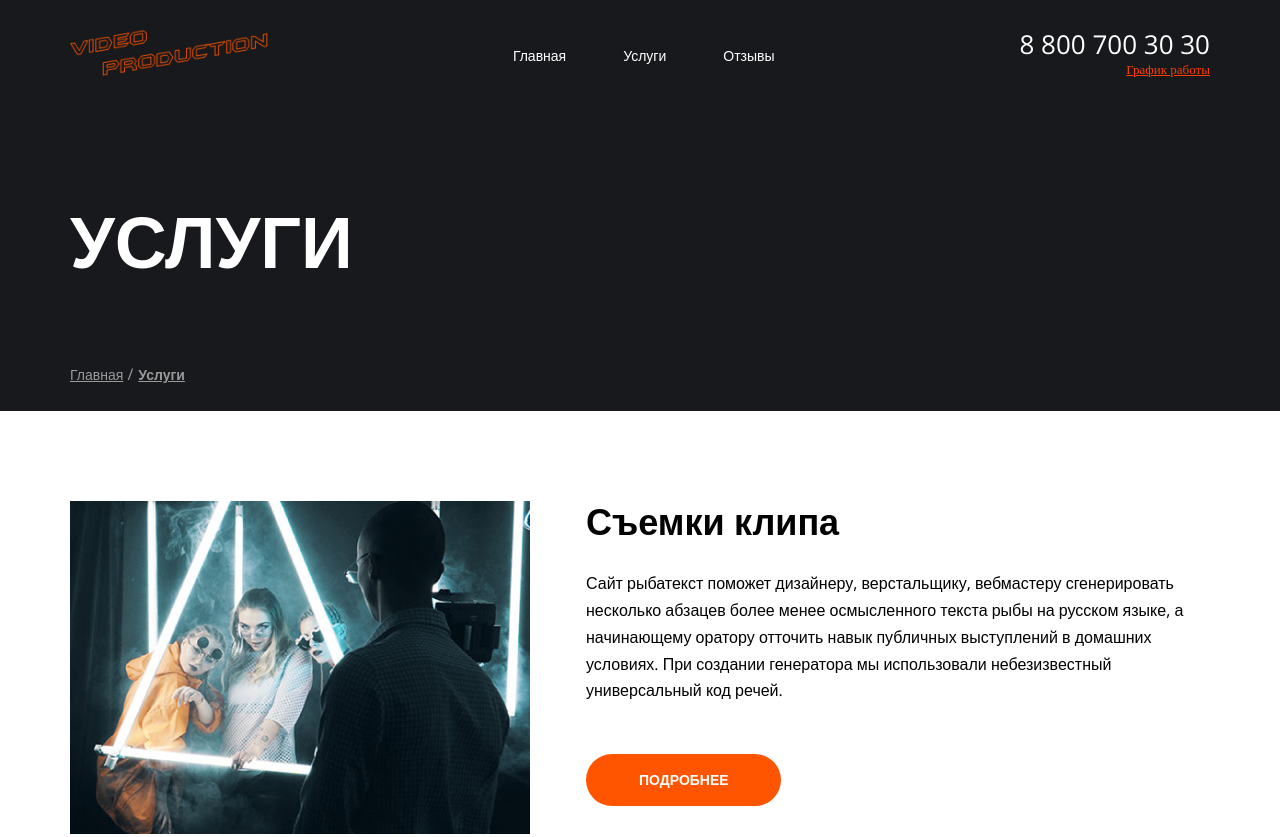
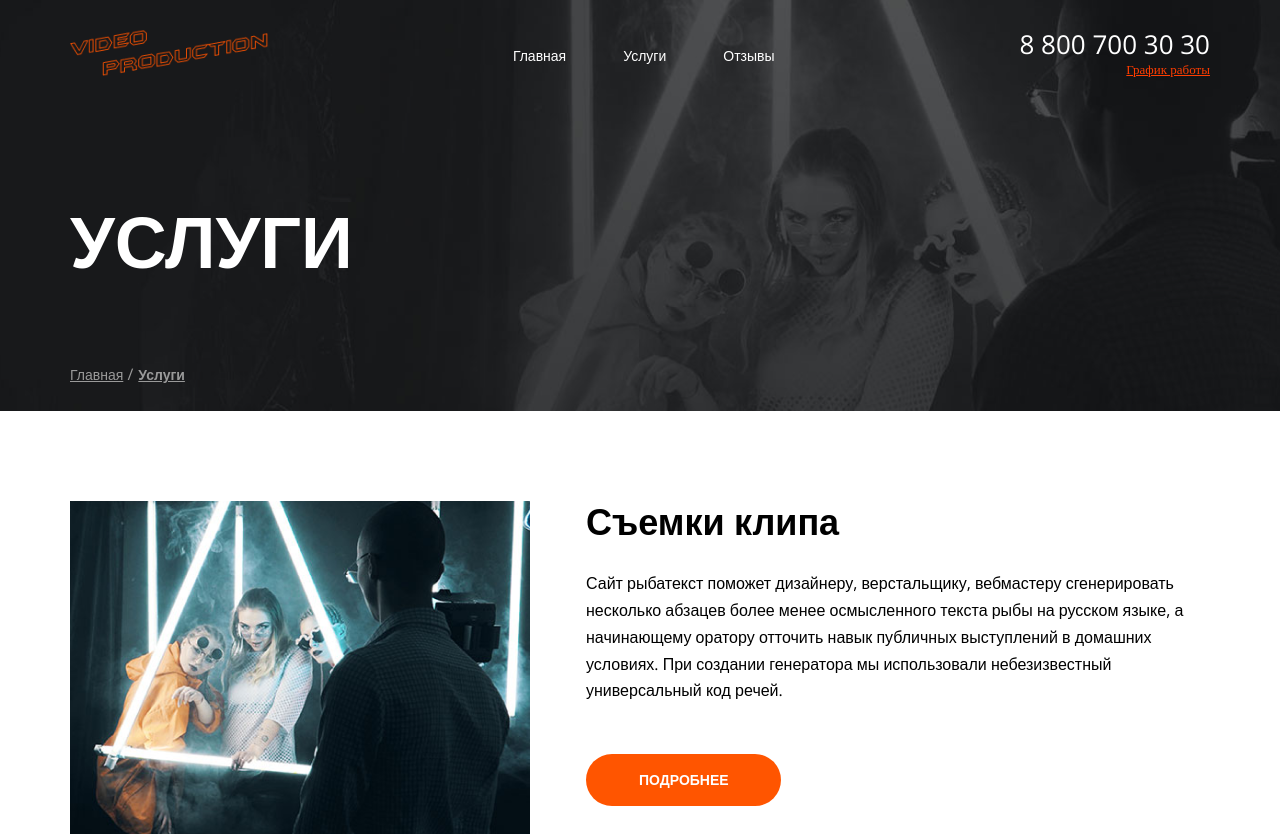
Before and after one commit to skvortsow/video-production, a plain HTML site: page services.html in a window 1280 px wide. Shown: the top 837 px of the page. Drawn offline with nearby package versions, Linux system fonts and the light colour scheme.

Commit message:
Update services.html

```diff
--- a/services.html
+++ b/services.html
@@ -12,7 +12,7 @@
     <link rel="stylesheet" href="/video-production/css/style.css">
 </head>
 <body>
-    <div class="wrapper services-wrapper">
+    <div class="wrapper subpage-wrapper">
         <main class="maincontent">
             <header class="header">
                 <div class="container">
```
